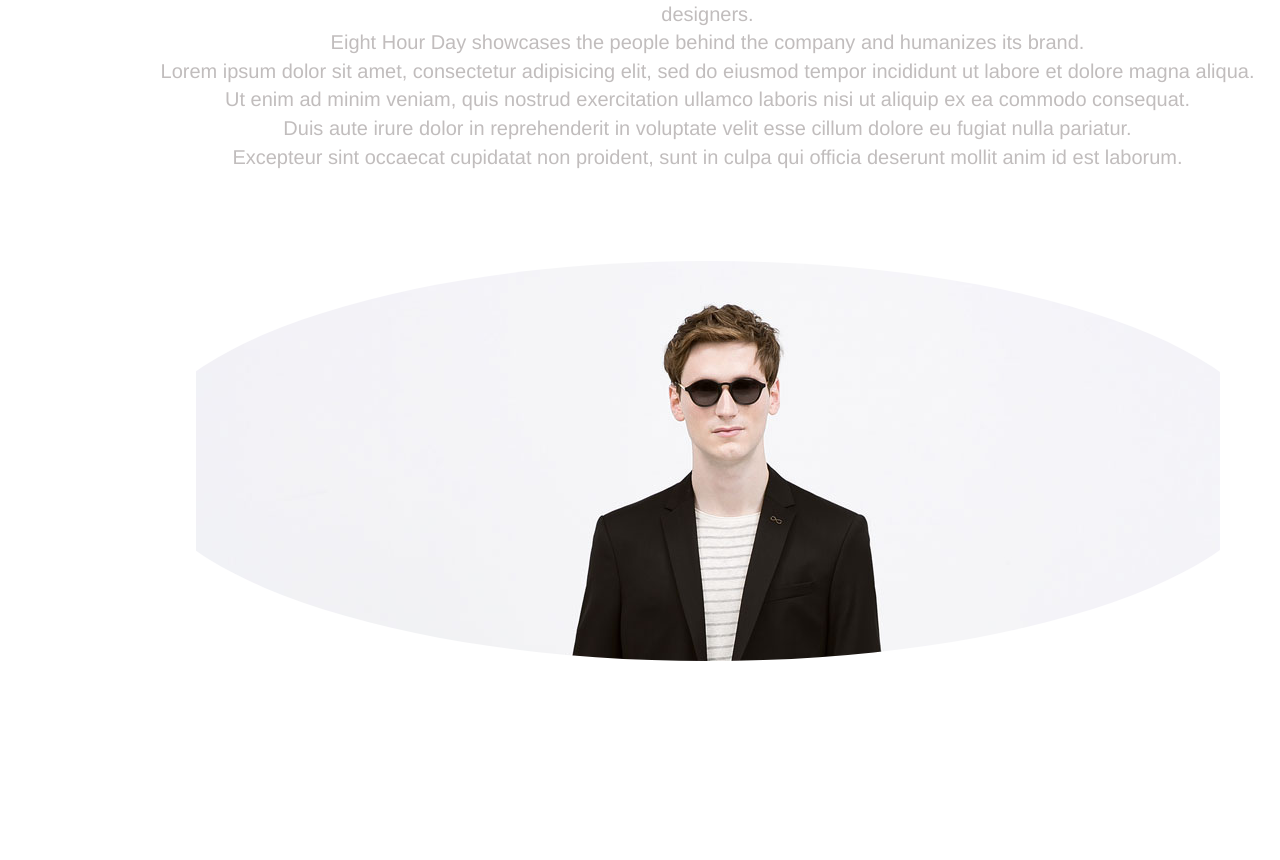
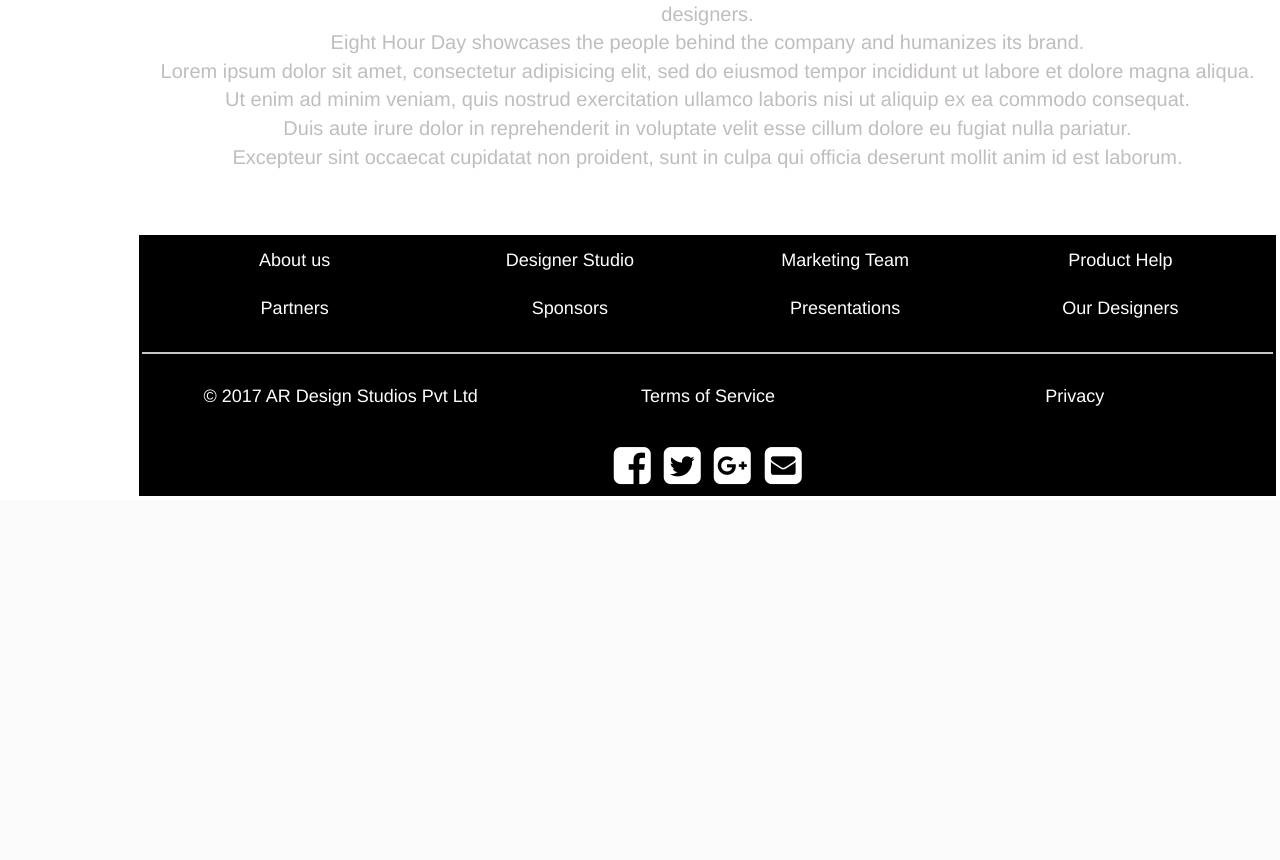
Before and after one commit to Raj-7799/AR-Shopping-Store, a PHP site: page / in a window 1280 px wide. Shown: the part 2997-3857 px from the top of the page. After the commit the page ends 3493 px from the top, so only its background shows below. Run offline with PHP 8.4, Linux system fonts and the light colour scheme; some libraries are stand-ins or nearby versions.

Commit message:
Update 2

```diff
--- a/Personal Website/index.html
+++ b/Personal Website/index.html
@@ -10,6 +10,7 @@
     <meta name="viewport" content="width=device-width, initial-scale=1">
     <link rel="stylesheet" href="https://maxcdn.bootstrapcdn.com/bootstrap/3.3.5/css/bootstrap.min.css">
     <link href="https://fonts.googleapis.com/css?family=Poiret+One" rel="stylesheet">
+    <link href="https://maxcdn.bootstrapcdn.com/font-awesome/4.1.0/css/font-awesome.min.css" rel="stylesheet">
     <link rel="stylesheet" href="styles\Style.css">
 </head>
 
@@ -121,8 +122,53 @@
             quis nostrud exercitation ullamco laboris nisi ut aliquip ex ea commodo consequat.<br> Duis aute irure dolor in reprehenderit in voluptate velit esse cillum dolore eu fugiat nulla pariatur.<br> Excepteur sint occaecat cupidatat non proident,
             sunt in culpa qui officia deserunt mollit anim id est laborum.
         </p><br><br><br>
-        <div class="large-window"></div>
-        <div class="test"></div>
+        <footer class="foot">
+            <div class="text-center center-block">
+                <div class="row">
+                    <div class="col-lg-12">
+                        <div class="col-md-3">
+                            <ul class="nav nav-pills nav-stacked">
+                                <li><a href="#">About us</a></li>
+                                <li><a href="#">Partners</a></li>
+                            </ul>
+                        </div>
+                        <div class="col-md-3">
+                            <ul class="nav nav-pills nav-stacked">
+                                <li><a href="#">Designer Studio</a></li>
+                                <li><a href="#">Sponsors</a></li>
+                            </ul>
+                        </div>
+                        <div class="col-md-3">
+                            <ul class="nav nav-pills nav-stacked">
+                                <li><a href="#">Marketing Team</a></li>
+                                <li><a href="#">Presentations</a></li>
+                            </ul>
+                        </div>
+                        <div class="col-md-3">
+                            <ul class="nav nav-pills nav-stacked">
+                                <li><a href="#">Product Help</a></li>
+                                <li><a href="#">Our Designers</a></li>
+                            </ul>
+                        </div>
+                    </div>
+                </div>
+                <hr>
+                <div class="row">
+                    <div class="col-lg-12">
+                        <ul class="nav nav-pills nav-justified">
+                            <li><a href="/">© 2017 AR Design Studios Pvt Ltd</a></li>
+                            <li><a href="#">Terms of Service</a></li>
+                            <li><a href="#">Privacy</a></li>
+                        </ul>
+                    </div>
+                </div>
+                <br />
+                <a href="#"><i class="fa fa-facebook-square fa-3x social" id="social-fb"></i></a>
+                <a href="#"><i class="fa fa-twitter-square fa-3x social" id=social-tw></i></a>
+                <a href="#"><i class="fa fa-google-plus-square fa-3x social" id="social-gp"></i></a>
+                <a href="#"><i class="fa fa-envelope-square fa-3x social" id="social-em"></i></a>
+            </div>
+        </footer>
     </div>
     <script src="https://ajax.googleapis.com/ajax/libs/jquery/1.11.3/jquery.min.js"></script>
     <script src="https://maxcdn.bootstrapcdn.com/bootstrap/3.3.5/js/bootstrap.min.js"></script>
--- a/Personal Website/styles/Style.css
+++ b/Personal Website/styles/Style.css
@@ -345,3 +345,49 @@ hr{
   font-weight: bolder;
   background-color: black;
 }
+
+.social:hover {
+     -webkit-transform: scale(1.1);
+     -moz-transform: scale(1.1);
+     -o-transform: scale(1.1);
+ }
+ .social {
+     -webkit-transform: scale(0.8);
+     -moz-transform: scale(0.8);
+     -o-transform: scale(0.8);
+     -webkit-transition-duration: 0.5s;
+     -moz-transition-duration: 0.5s;
+     -o-transition-duration: 0.5s;
+ }
+
+.foot{
+  background-color: black;
+  border: solid white 4px;
+  padding: 3px;
+}
+
+.foot a{
+  color: white;
+  font-size: 18px;
+}
+
+.foot a:hover{
+  color: black;
+}
+
+ #social-fb,#social-tw,#social-gp,#social-em{
+   color:white;
+ }
+
+ #social-fb:hover {
+     color: #3B5998;
+ }
+ #social-tw:hover {
+     color: #4099FF;
+ }
+ #social-gp:hover {
+     color: #d34836;
+ }
+ #social-em:hover {
+     color: #f39c12;
+ }
```
Lines whose indentation alone changed are shown as unchanged.
